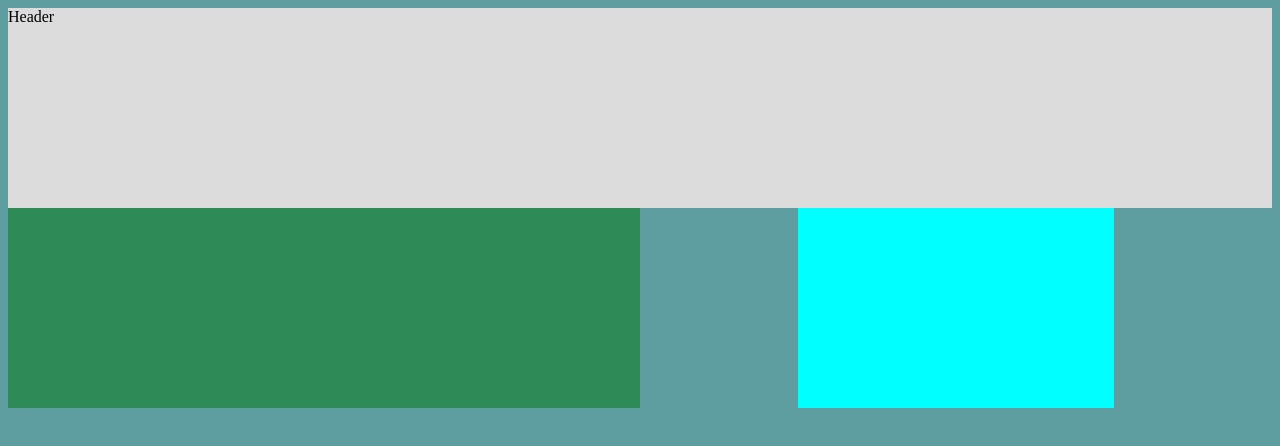
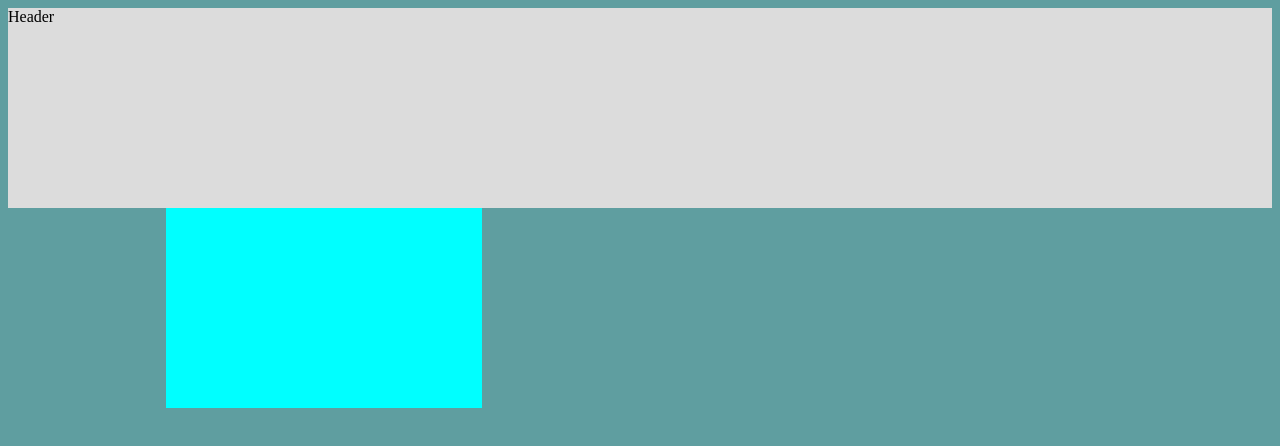
Before and after one commit to Chuy210/sesiontresomar, a plain HTML site: page index.html in a window 1280 px wide. Drawn offline with Linux system fonts and the light colour scheme.

Commit message:
seccion de publicidad

```diff
--- a/index.html
+++ b/index.html
@@ -11,18 +11,17 @@
         <nav>Header</nav>
     </header>
 <main class="container-main">
-<section class="container-section">
 
-</section>
+    <section class="container-section-promo">
 
-<section class="container-section-promo">
+        <article class="item-article">
 
-    <article class="item-article">
+        </article>
 
-    </article>
+    </section>
 
-</section>
 </main>
+
 
 
 <footer></footer>
--- a/style.css
+++ b/style.css
@@ -6,15 +6,10 @@ html{
     width: 100%;
     height: 200px;
     background-color: gainsboro;
-
 }
 .container-main{
     display: flex;
-}
-.container-section{
-    width: 50%;
-    height: 200px;
-    background-color: seagreen;
+    justify-content: space-between;
 }
 .container-section-promo{
     display: flex;
```
